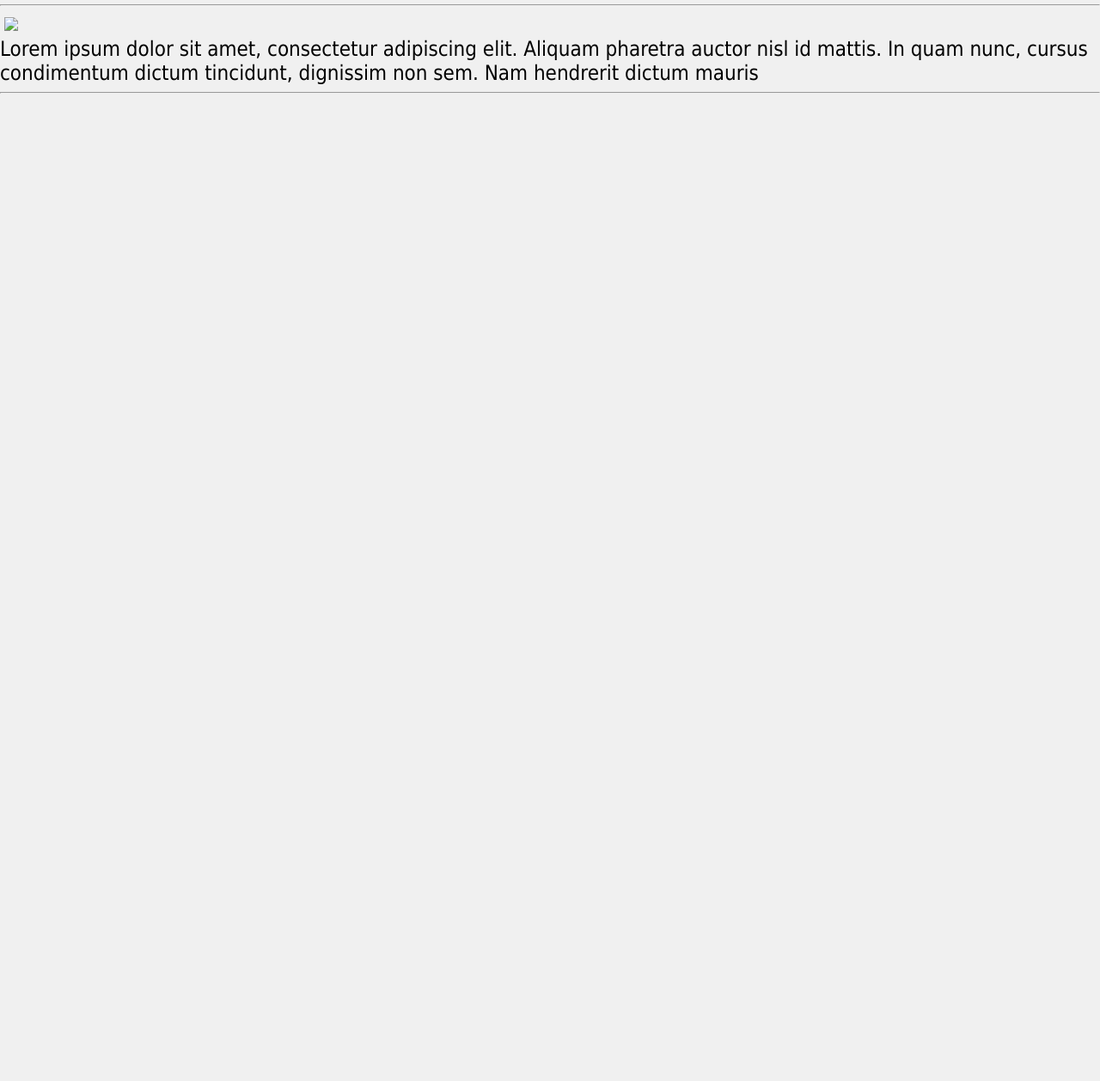
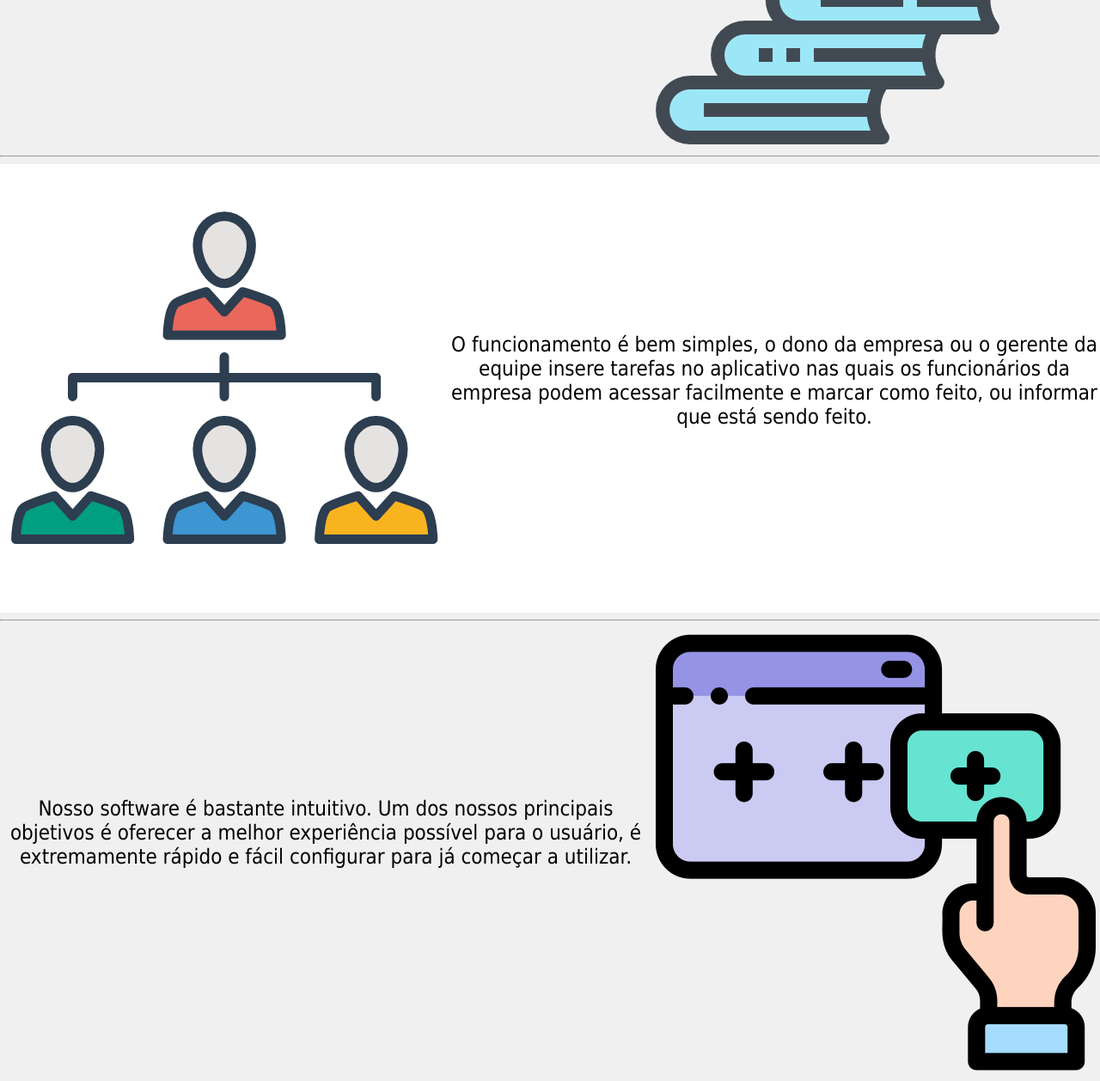
Before and after one commit to davidacassio/ToDoZero-LandinPage, a website: page public/index.html in a window 1280 px wide. Shown: the part 1539-2797 px from the top of the page at 86% size. Before the commit the page ends 1656 px from the top, so only its background shows below. Drawn offline with Linux system fonts and the light colour scheme.

Commit message:
19102020

```diff
--- a/public/index.html
+++ b/public/index.html
@@ -10,22 +10,25 @@
 
     <body>
         <header class="container">
-            <a href="" class="logo">ToDoZero</a>
-            <nav>
+            <a href="" class="logo">Absolot Zero</a>
+            <!-- <nav>
                 <a id="teste123"> <i class="fa fa-download"></i> Baixar</a>
-            </nav>
+            </nav> -->
         </header>
 
         <div class="container">
             <div class="intro">
                 <h1 class="intro-title">ToDo Zero</h1>
-                <h1 class="intro-subtitle">Otimize o tempo e organize as tarefas da sua empresa com o gerenciador de tarefas mais versátil!</h1>
-                <p>
+                <h1 class="intro-subtitle">Otimize o tempo e organize as tarefas da sua empresa com o gerenciador de tarefas mais intuitivo no mercado!</h1>
+                <!-- <p>
                     Lorem ipsum dolor sit amet, consectetur adipiscing elit. Aliquam pharetra auctor nisl id mattis. In quam nunc, cursus condimentum dictum tincidunt, dignissim non sem. Nam hendrerit dictum mauris
                 </p>
                 <p>
                     Sed tempus eget ex scelerisque venenatis. Nulla et velit interdum, aliquam neque a, malesuada nulla. Curabitur dignissim non sapien sit amet eleifend.
-                </p>
+                </p> -->
+                <nav>
+                    <a id="teste123"> <i class="fa fa-download"></i> Baixar</a>
+                </nav>
                 <br>
                 <a href="#informacoes" class="btn"><i class="fa fa-angle-double-down"></i></a>
             </div>
@@ -33,23 +36,53 @@
         <section>
             <p id="informacoes" class="learnmore">
                 <img src="images/image_1.png" align="left" valign="middle" vspace="5" hspace="5" width="512px"/>
-                <br>Lorem ipsum dolor sit amet, consectetur adipiscing elit. Aliquam pharetra auctor nisl id mattis. In quam nunc, cursus condimentum dictum tincidunt, dignissim non sem. Nam hendrerit dictum mauris
+                <br>
+                <br>
+                <br>
+                <br>
+                <br>
+                <br>
+                <br>Insira tarefas que necessitam ser realizadas na sua empresa no ToDo Zero para que os funcionários saibam o que necessita ser feito. Tenha um controle maior do que já foi feito e do que ainda não foi.
             </p>
 
             <hr>
 
             <p id="informacoes1" class="learnmore1">
                 <img src="images/image_2.png" align="right" valign="middle" vspace="5" hspace="5" width="512px"/>
-                <br>Lorem ipsum dolor sit amet, consectetur adipiscing elit. Aliquam pharetra auctor nisl id mattis. In quam nunc, cursus condimentum dictum tincidunt, dignissim non sem. Nam hendrerit dictum mauris
+                <br>
+                <br>
+                <br>
+                <br>
+                <br>
+                <br>
+                <br>Com um controle maior de tarefas, a equipe poderá se organizar e se programar melhor. Assim você consegue um melhor gerenciamento de equipe e, consequentemente, melhores resultado para a empresa.
             </p>
 
             <hr>
 
             <p id="informacoes2" class="learnmore2">
-                <img src="images//image_3.png" align="left" valign="middle" vspace="5" hspace="5" width="512px"/>
-                <br>Lorem ipsum dolor sit amet, consectetur adipiscing elit. Aliquam pharetra auctor nisl id mattis. In quam nunc, cursus condimentum dictum tincidunt, dignissim non sem. Nam hendrerit dictum mauris
+                <img src="images/image_3.png" align="left" valign="middle" vspace="5" hspace="5" width="512px"/>
+                <br>
+                <br>
+                <br>
+                <br>
+                <br>
+                <br>
+                <br>O funcionamento é bem simples, o dono da empresa ou o gerente da equipe insere tarefas no aplicativo nas quais os funcionários da empresa podem acessar facilmente e marcar como feito, ou informar que está sendo feito.
             </p>
 
+            <hr>
+
+            <p id="informacoes3" class="learnmore3">
+                <img src="images/image_4.png" align="right" valign="middle" vspace="5" hspace="5" width="512px"/>
+                <br>
+                <br>
+                <br>
+                <br>
+                <br>
+                <br>
+                <br>Nosso software é bastante intuitivo. Um dos nossos principais objetivos é oferecer a melhor experiência possível para o usuário, é extremamente rápido e fácil configurar para já começar a utilizar.
+            </p>
             <hr>
         </section>
     </body>
--- a/public/style.css
+++ b/public/style.css
@@ -3,7 +3,7 @@
     --hover:#b00;
     --main:#000;
     --bg:#f0f0f0;
-    --scrollColor: #fae9e9b9;
+    --scrollColor: #b3d9ff;
     --size:99vmin;
     --ratio: 1 / 1.1;
 
@@ -49,11 +49,14 @@ header{
     height: 350px;
     top: 230px;
     left: 0px;
-    background: lightgrey;
+    background: #b3d9ff;
     z-index: -1;
 }
 
 .logo {
+    margin-top: 15px;
+    margin-left: 300px;
+    align-self: center;
     width: 247px;
     padding: 10px 0;
     cursor: pointer;
@@ -89,7 +92,7 @@ nav {
 }
 
 nav a:hover {
-    color: green;
+    color: gray;
     cursor: pointer;
 }
 
@@ -98,27 +101,27 @@ nav a:hover {
     text-align: center;
     overflow: hidden;
     font-size: 1rem;
-    text-transform: uppercase;
+    margin-top: -25px;
+    /* text-transform: uppercase; */
     font-weight: bold;
 }
 
 .intro-title {
     color: var(--main);
     font-size: 5rem;
-    text-transform: uppercase;
+    /* text-transform: uppercase; */
     font-weight: bold;
     margin-top: 10vmin;
     margin-bottom: 1vmin;
 
 }
 
-.intro-title p{
-    font-size: 10px;
-}
+/* .intro p{
+    font-size: 12px;
+} */
 
 .intro-subtitle {
     color: var(--main);
-    font-family: 'Times New Roman';
     font-style: italic;
     font-size: 1rem;
     text-transform: uppercase;
@@ -140,8 +143,8 @@ nav a:hover {
     background-color: rgba(0,0,0,0.1);
     border: 1px solid rgba(0,0,0,0.2);
 
-    margin-top: 150px;
-    margin-bottom: 150px;
+    margin-top: 200px;
+    margin-bottom: 170px;
 }
 
 .btn:hover {
@@ -246,14 +249,55 @@ section .learnmore2::before {
     transition: 0.5s;
 }
 
+section .learnmore3 {
+    position: relative;
+    margin: 0;
+    padding: 0;
+    display: inline-block;
+    font-size: 1.5em;
+    transition: 0.5s;
+    transform-origin: left;
+    transform: scaleX(0);
+}
+
+section .learnmore3[data-scroll="in"] {
+    transform: scaleX(1);
+}
+
+section .learnmore3[data-scroll="in"]::before {
+    transform: scaleX(0);
+    transition-delay: 0.5s;
+}
+
+section .learnmore3::before {
+    content: "";
+    position: absolute;
+    top: 0;
+    left: 0;
+    width: 100%;
+    height: 100%;
+    background: var(--scrollColor);
+    transform-origin: right;
+    transition: 0.5s;
+}
+
 .learnmore {
+    background-color: white;
     margin-bottom: 500px;
 }
 
 .learnmore1 {
+    text-align: center;
     margin-bottom: 500px;
 }
 
 .learnmore2 {
+    background-color: white;
+    text-align: center;
     margin-bottom: 500px;
 }
+
+.learnmore3 {
+    text-align: center;
+    margin-bottom: 500px;
+}
```
Also changed, not shown: public/images/image_4.png (added).
